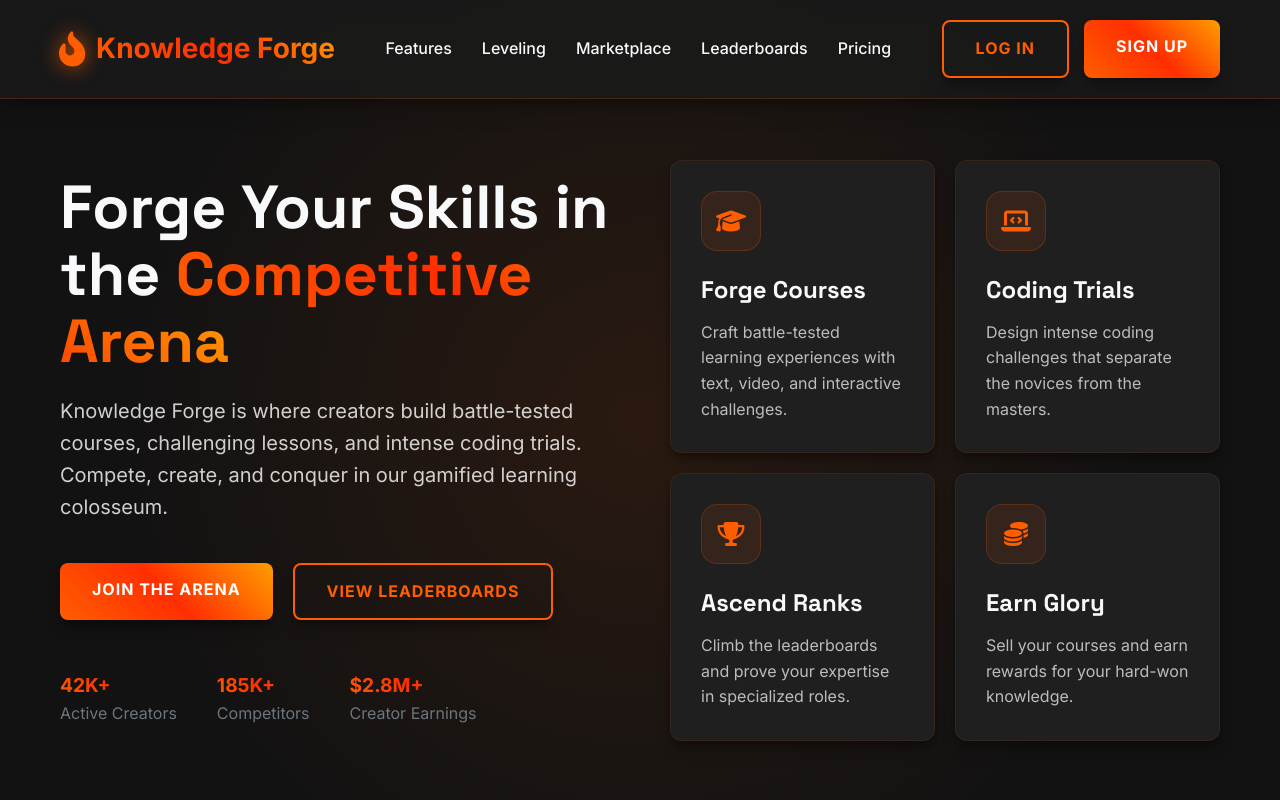
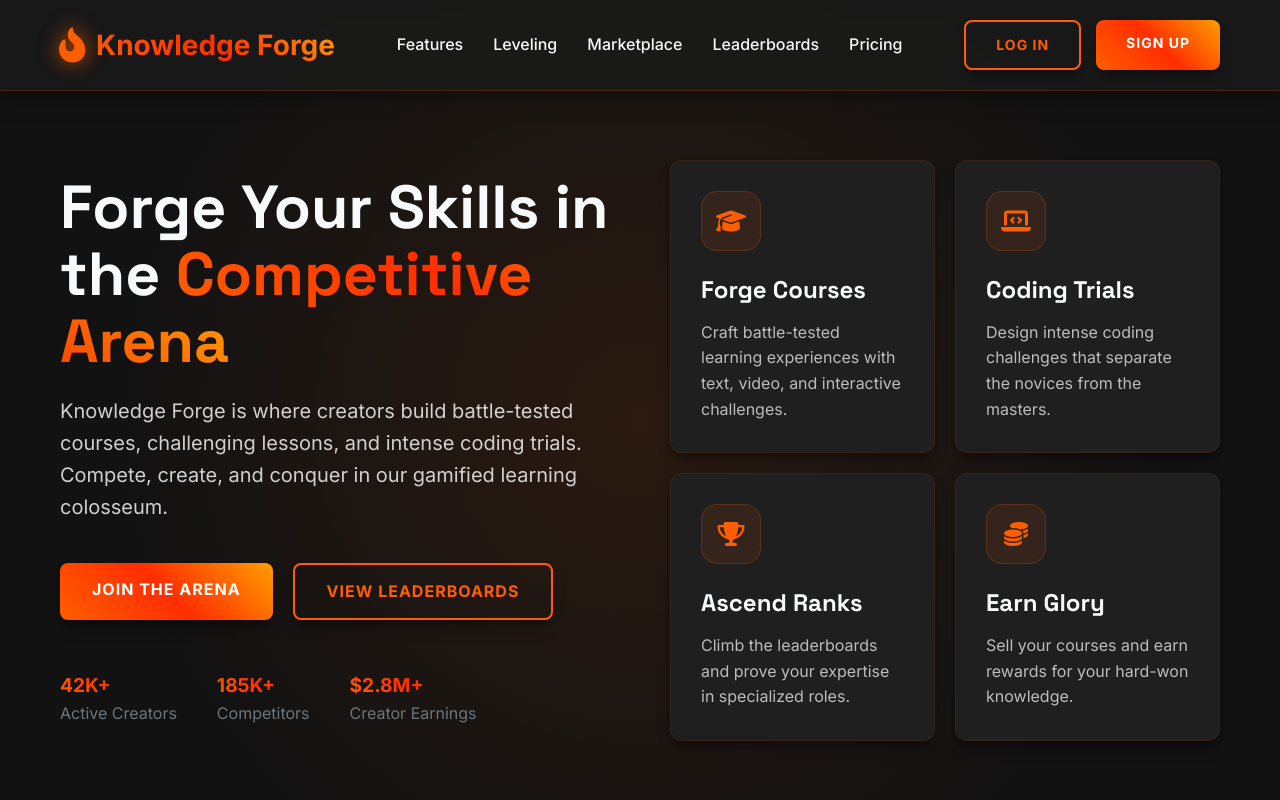
Before and after one commit to abdurrahmanharitsghiffary/knowledge-forge-v2, a plain HTML site: page index.html in a window 1280 px wide. Shown: the top 800 px of the page. Drawn offline with Linux system fonts and the light colour scheme.

Commit message:
Update index.html

```diff
--- a/index.html
+++ b/index.html
@@ -77,6 +77,11 @@
             z-index: 1;
             text-transform: uppercase;
             letter-spacing: 1px;
+        }
+
+        .btn-sm {
+            padding: 12px 30px;
+            font-size: 14px;
         }
 
         .btn::before {
@@ -984,8 +989,8 @@
                     <a href="#">Pricing</a>
                 </div>
                 <div class="nav-actions">
-                    <a href="#" class="btn btn-outline">Log In</a>
-                    <a href="#" class="btn">Sign Up</a>
+                    <a href="#" class="btn btn-outline btn-sm">Log In</a>
+                    <a href="#" class="btn btn-sm">Sign Up</a>
                 </div>
             </nav>
         </div>
```
